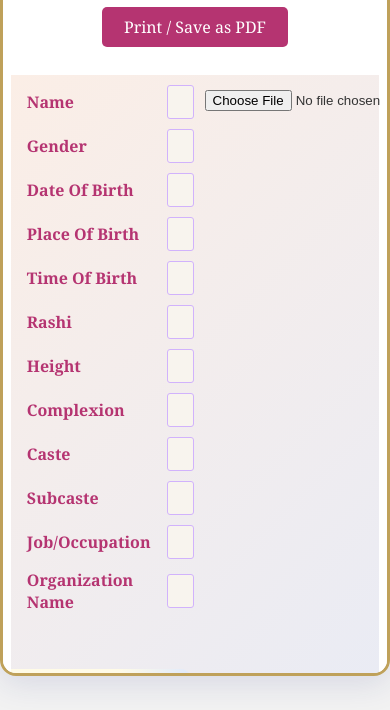
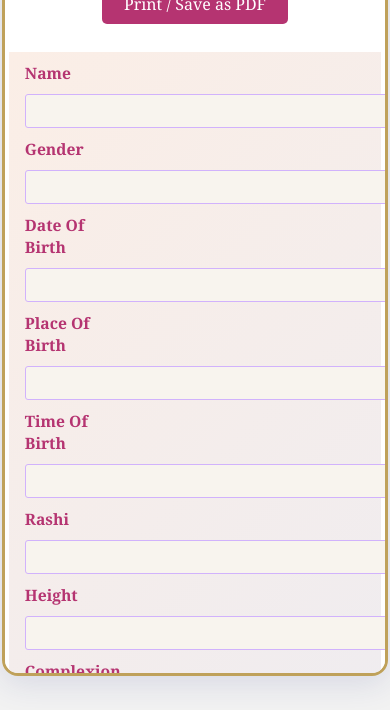
Before and after one commit to vatsal2100/Biodata, a plain HTML site: page index.html in a window 390 px wide. Shown: the part 158-868 px from the top of the page. Drawn offline with Linux system fonts and the light colour scheme.

Commit message:
Update index.html

```diff
--- a/index.html
+++ b/index.html
@@ -23,7 +23,7 @@ body {
     max-height: 96vh;
     overflow-y: auto;
     margin: 24px auto;
-    border: 3px solid #bfa15a; /* SIMPLE BORDER */
+    border: 3px solid #bfa15a;
 }
 .container {
     max-width: 900px;
@@ -42,7 +42,7 @@ body {
     z-index: 2;
 }
 .header h1 {
-    font-size: 2.5rem;
+    font-size: 2.2rem;
     margin: 0;
     letter-spacing: 2px;
     color: #b53471;
@@ -72,7 +72,7 @@ body {
     background: #3b3b98;
 }
 .section-title {
-    font-size: 1.18rem;
+    font-size: 1.13rem;
     font-weight: bold;
     margin: 22px 0 10px 0;
     border-bottom: 2.5px solid;
@@ -133,21 +133,37 @@ input[type="text"]:focus, input[type="email"]:focus, textarea:focus {
 }
 textarea { resize: vertical; min-height: 40px; }
 .print-value { display: none; }
+@media (max-width: 900px) {
+    .container { padding: 22px 2vw 18px 2vw; }
+    .details-table td.label { width: 100px !important; }
+}
 @media (max-width: 700px) {
-    .container { padding: 7px 2vw; }
-    .photo-frame { width: 90px !important; height: 120px !important; }
+    .container { padding: 12px 2vw 10px 2vw; }
     .details-table td.label { width: 80px !important; }
+    .header h1 { font-size: 1.4rem; }
+    .section-title { font-size: 1rem; }
+    .photo-frame { width: 100px !important; height: 120px !important; }
 }
-.template { display: none; position: relative; }
-.active-template { display: block; }
-.template1 { background: linear-gradient(135deg, #fbeee6 0%, #e0eafc 100%); }
-.template1 .section-title { color: #bfa15a; border-bottom-color: #bfa15a; }
-.template1 .details-table td.label { color: #b53471; }
-.template1 .photo-frame { border-color: #bfa15a; }
-.template2 { background: linear-gradient(120deg, #e0f7fa 0%, #eafaf1 100%); }
-.template2 .section-title { color: #00b894; border-bottom-color: #00b894; }
-.template2 .details-table td.label { color: #0097a7; }
-.template2 .photo-frame { border-color: #00b894; }
+@media (max-width: 600px) {
+    .biodata-border { max-width: 99vw; }
+    .container { padding: 8px 1vw 6px 1vw; }
+    .details-table td, .details-table td.label { font-size: 0.98rem; }
+    .photo-frame { width: 90px !important; height: 110px !important; }
+    .photo-col { width: 100px !important; }
+}
+@media (max-width: 700px) {
+    /* Stack photo above details */
+    .details-table tr > td.photo-col {
+        display: block;
+        width: 100%;
+        text-align: center;
+        padding-bottom: 10px;
+    }
+    .details-table tr > td:not(.photo-col) {
+        display: block;
+        width: 100%;
+    }
+}
 @media print {
     .actions, .header, .photo-upload { display: none !important; }
     body { background: #fff !important; }
@@ -174,6 +190,16 @@ textarea { resize: vertical; min-height: 40px; }
     input, textarea, select { display: none !important; }
     .print-value { display: inline !important; }
 }
+.template { display: none; position: relative; }
+.active-template { display: block; }
+.template1 { background: linear-gradient(135deg, #fbeee6 0%, #e0eafc 100%); }
+.template1 .section-title { color: #bfa15a; border-bottom-color: #bfa15a; }
+.template1 .details-table td.label { color: #b53471; }
+.template1 .photo-frame { border-color: #bfa15a; }
+.template2 { background: linear-gradient(120deg, #e0f7fa 0%, #eafaf1 100%); }
+.template2 .section-title { color: #00b894; border-bottom-color: #00b894; }
+.template2 .details-table td.label { color: #0097a7; }
+.template2 .photo-frame { border-color: #00b894; }
 </style>
 </head>
 <body>
```
